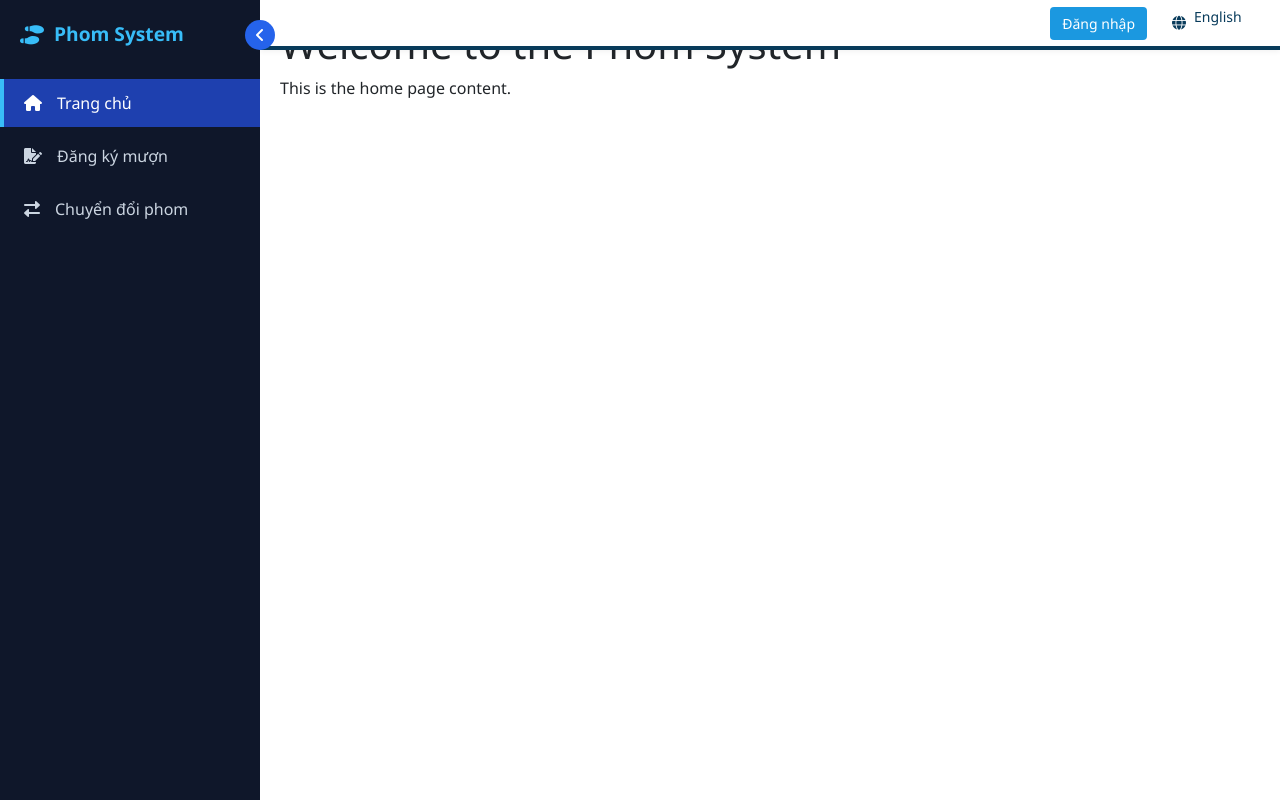
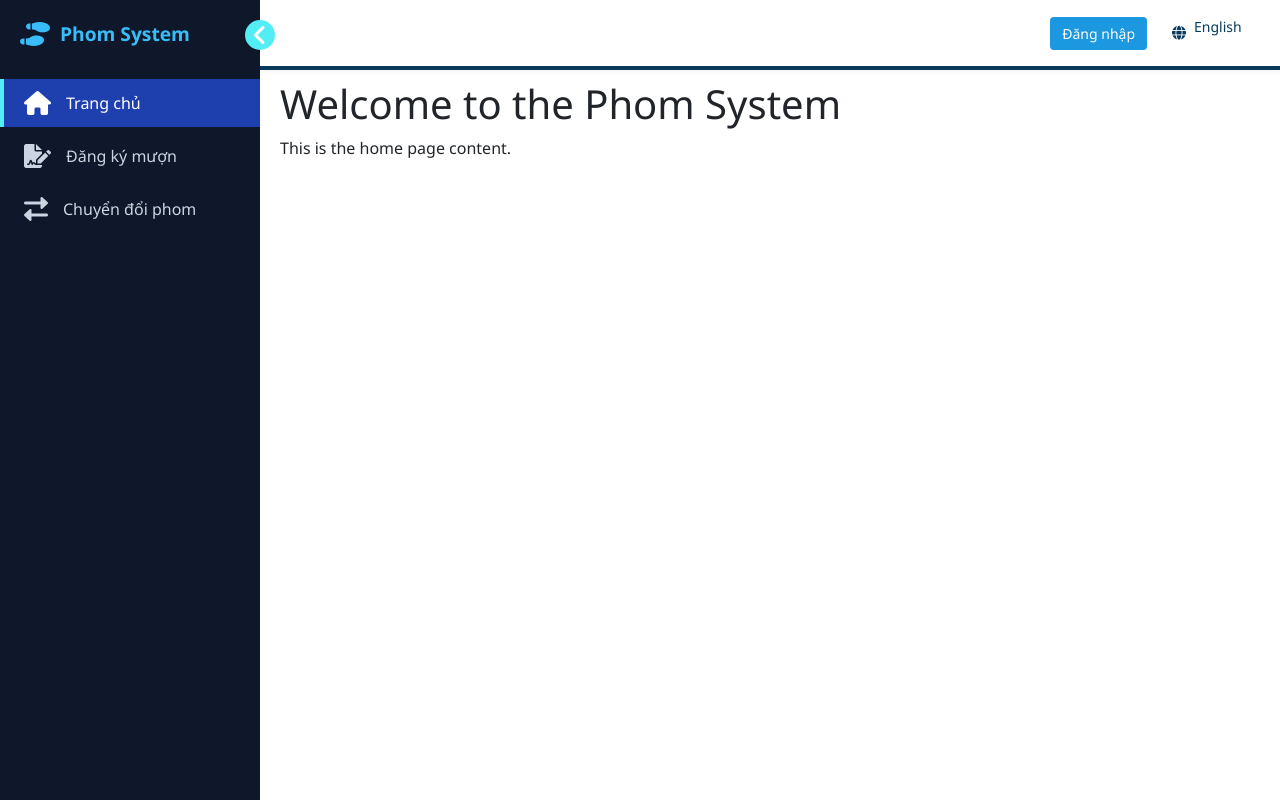
Before and after one commit to thanthan2001/web_phom_lhg, a PHP site: page /index.php in a window 1280 px wide. Run offline with PHP 8.4, Linux system fonts and the light colour scheme; a stand-in replaces the project's code that opens the database connection.

Commit message:
fix change language and content-main

```diff
--- a/public/index.php
+++ b/public/index.php
@@ -32,7 +32,7 @@ $user = $_SESSION['user'] ?? null;
                     <?php include_once '../public/partials/header.php' ?>
                 </div>
             </div>
-            <div class="main-content">
+            <div class="main-content" style="padding-top: 60px;">
                 <h1>Welcome to the Phom System</h1>
                 <p>This is the home page content.</p>
             </div>
--- a/public/modals/login_modal.php
+++ b/public/modals/login_modal.php
@@ -4,7 +4,7 @@ include '../configs/api.php';
 $msg = '';
 $success = false;
 
-if ($_SERVER['REQUEST_METHOD'] === 'POST') {
+if ($_SERVER['REQUEST_METHOD'] === 'POST' && isset($_POST['login_form'])) {
     $payload = [
         'userID' => $_POST['iduser'],
         'pwd' => $_POST['password'],
@@ -51,6 +51,8 @@ if ($_SERVER['REQUEST_METHOD'] === 'POST') {
           </div>
         <?php endif; ?>
 
+        <!-- ✅ Hidden field để xác định đây là form đăng nhập -->
+        <input type="hidden" name="login_form" value="1">
 
         <div class="form-floating mb-3">
           <input type="text" class="form-control rounded-3" id="iduser" name="iduser" placeholder="Tên đăng nhập" required>
--- a/public/partials/header.php
+++ b/public/partials/header.php
@@ -4,7 +4,7 @@
         top: 0;
         left: 260px;
         width: calc(100% - 260px);
-        height: 50px;
+        height: 70px;
         background-color: white;
         display: flex;
         justify-content: flex-end;
--- a/public/partials/sidebar.php
+++ b/public/partials/sidebar.php
@@ -58,7 +58,7 @@
 
   .sidebar a.active {
     background-color: #1e40af;
-    border-left: 4px solid #38bdf8;
+    border-left: 4px solid #53EDF5;
     color: white;
     font-weight: 500;
   }
@@ -72,7 +72,7 @@
   }
 
   .toggle-btn {
-    background-color: #2563eb;
+    background-color: #53EDF5;
     border: none;
     color: white;
     position: absolute;
@@ -99,6 +99,10 @@
   .sidebar.collapsed ~ .content {
     margin-left: 80px;
   }
+
+  .sidebar i {
+    font-size: 24px;
+}
 </style>
 
 <div class="sidebar" id="sidebar">
```
Lines whose indentation alone changed are shown as unchanged.
